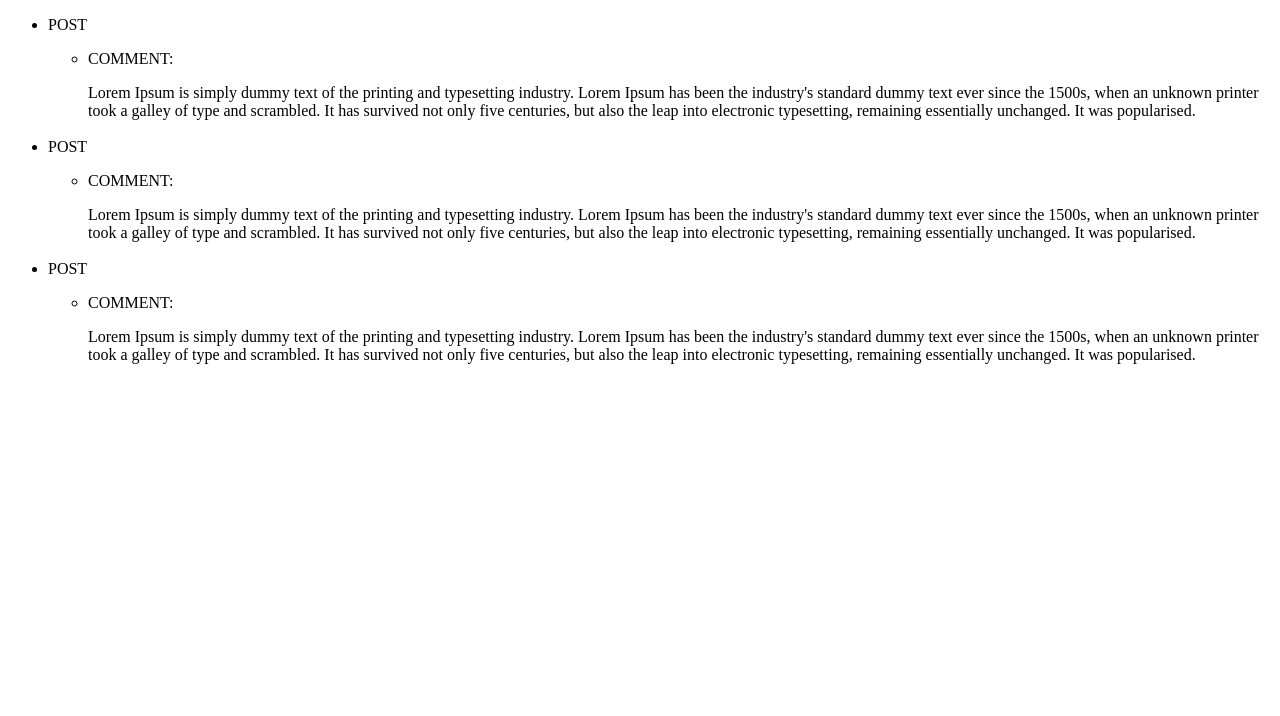
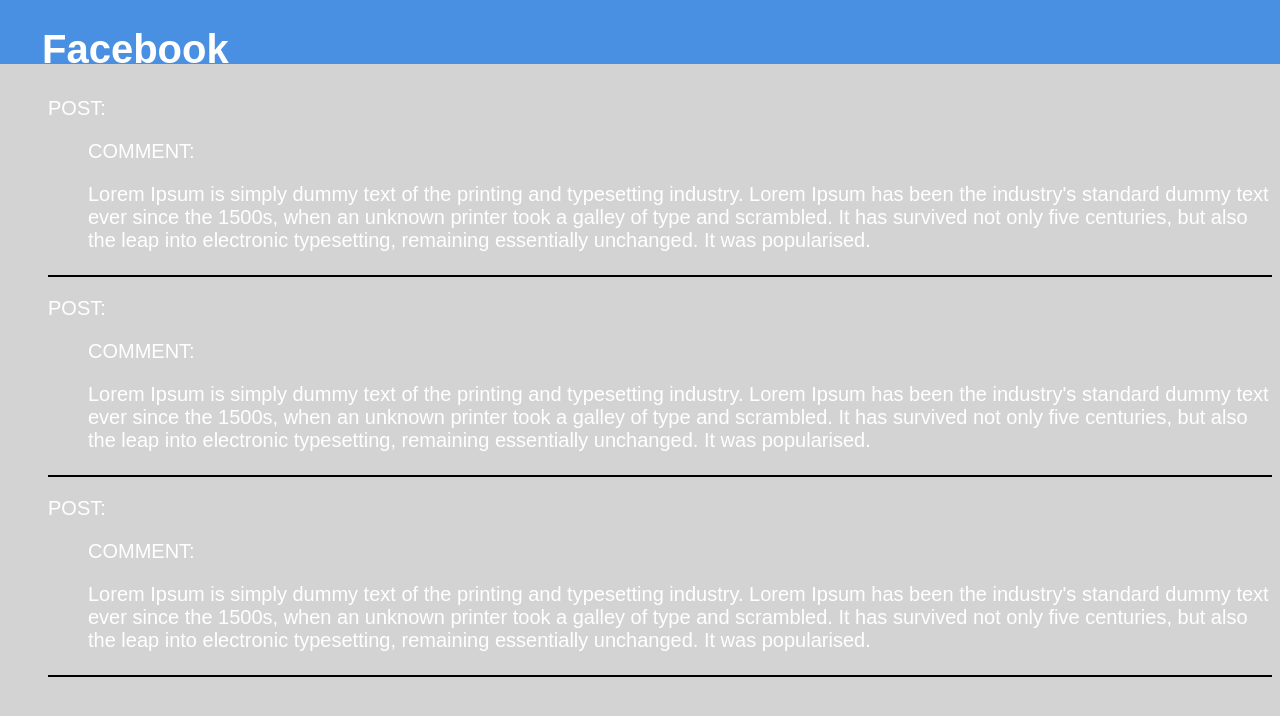
Before and after one commit to kielkow/Facebook-feed, a React app: page / in a window 1280 px wide. Shown: the top 716 px of the page. Built offline with nearby package versions, Linux system fonts and the light colour scheme.

Commit message:
Add header with form

```diff
--- /dev/null
+++ b/src/App.css
@@ -0,0 +1,6 @@
+body {
+  background-color: lightgray;
+  color: #FFF;
+  font-family: Arial, Helvetica, sans-serif;
+  font-size: 20px;
+}
--- a/src/App.js
+++ b/src/App.js
@@ -1,10 +1,18 @@
 import React from 'react';
+import './App.css';
 
 import Header from './components/Header';
 import PostList from './components/PostList';
 
 function App(){
-  return <PostList />
+  return (<div>
+            <Header />
+            <br/>
+            <br/>
+            <br/>
+            <PostList />
+          </div>
+  )
 }
 
 export default App;
--- a/src/components/Comment.js
+++ b/src/components/Comment.js
@@ -1,9 +1,11 @@
 import React from 'react';
 import PropTypes from 'prop-types';
 
+import '../styles/Comment.css'
+
 function Comment(){
   return (
-    <li>
+    <li id="comment">
       <p>COMMENT:</p>
         Lorem Ipsum is simply dummy text of the printing and typesetting industry.
         Lorem Ipsum has been the industry's standard dummy text ever since the 1500s,
--- a/src/components/Post.js
+++ b/src/components/Post.js
@@ -7,8 +7,8 @@
 
 function Post({ data }){
   return (
-    <li>
-      POST
+    <li id="post">
+      <p>POST:</p>
         <ul>
             {data.comments.map(
               comment => <Comment key={comment.id} data = {comment} />
--- a/src/components/PostList.js
+++ b/src/components/PostList.js
@@ -1,5 +1,6 @@
 import React, { Component } from 'react';
 
+import Header from './Header';
 import Post from './Post';
 
 class PostList extends Component{
--- a/src/styles/Comment.css
+++ b/src/styles/Comment.css
@@ -0,0 +1,3 @@
+#comment {
+  list-style-type: none;
+}
--- a/src/styles/Post.css
+++ b/src/styles/Post.css
@@ -1,7 +1,4 @@
-li div{
-  position: absolute;
-  width: 700px;
-  height: 250px;
-  left: 162px;
-  top: 84px;
+#post {
+  list-style-type: none;
+  border-bottom:  2px solid black;
 }
```
